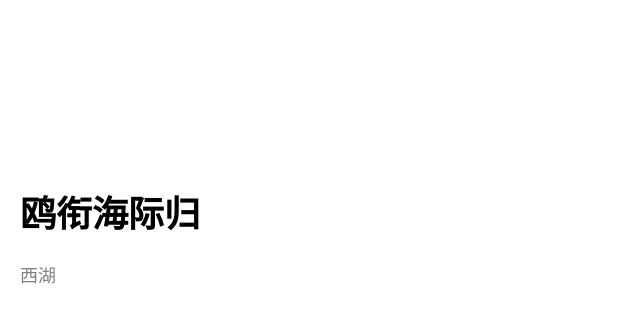
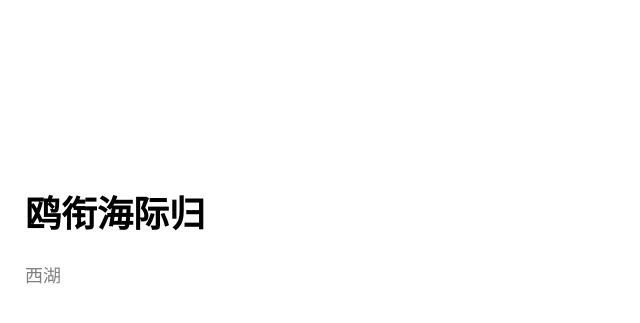
Before and after one commit to liushuaiiu/liushuaiiu.github.io, a Jekyll site: the page built from index.html, in a window 1280 px wide. Shown: the top 323 px of the page, without its empty margins (0-640 px from the left). Built offline with Jekyll 4.4.1, drawn with Linux system fonts in a browser that asks for light colours.

Commit message:
Update style.css

```diff
--- a/assets/css/style.css
+++ b/assets/css/style.css
@@ -1,22 +1,44 @@
 body {
     font-family: 'Noto Sans SC', sans-serif;
-    font-size: 16px; /* 默认字体大小 */
+    /* 最小值：12px, 理想值：2vw, 最大值：18px */
+    font-size: clamp(12px, 2vw, 18px);
     margin-left: 10px; /* 较小屏幕的默认左边距 */
 }
 
-@media (min-width: 768px) {
+/* iPhone垂直方向 */
+@media (max-width: 374px) {
     body {
-        font-size: 1vw; /* 在较大的屏幕上，根据视口宽度调整字体大小 */
+        margin-left: 10px; /* 小屏幕左边距 */
     }
 }
 
-@media (min-width: 1200px) {
+/* iPhone横向到iPad垂直方向 */
+@media (min-width: 375px) and (max-width: 767px) {
     body {
-        font-size: 18px; /* 在非常大的屏幕上设置一个最大字体大小 */
-        margin-left: 20px; /* 在较大屏幕上增加左边距 */
+        margin-left: 15px; /* 中等屏幕左边距 */
     }
 }
 
+/* iPad横向到小型桌面显示器 */
+@media (min-width: 768px) and (max-width: 1279px) {
+    body {
+        margin-left: 20px; /* 较大屏幕左边距 */
+    }
+}
+
+/* 中等桌面显示器 */
+@media (min-width: 1280px) and (max-width: 1439px) {
+    body {
+        margin-left: 25px; /* 大屏幕左边距 */
+    }
+}
+
+/* 大型桌面显示器 */
+@media (min-width: 1440px) {
+    body {
+        margin-left: 30px; /* 非常大屏幕左边距 */
+    }
+}
 header {
     width: 100%; /* 宽度占满整个屏幕 */
     height: 17vh; /* 高度为视口高度的20% */
```
